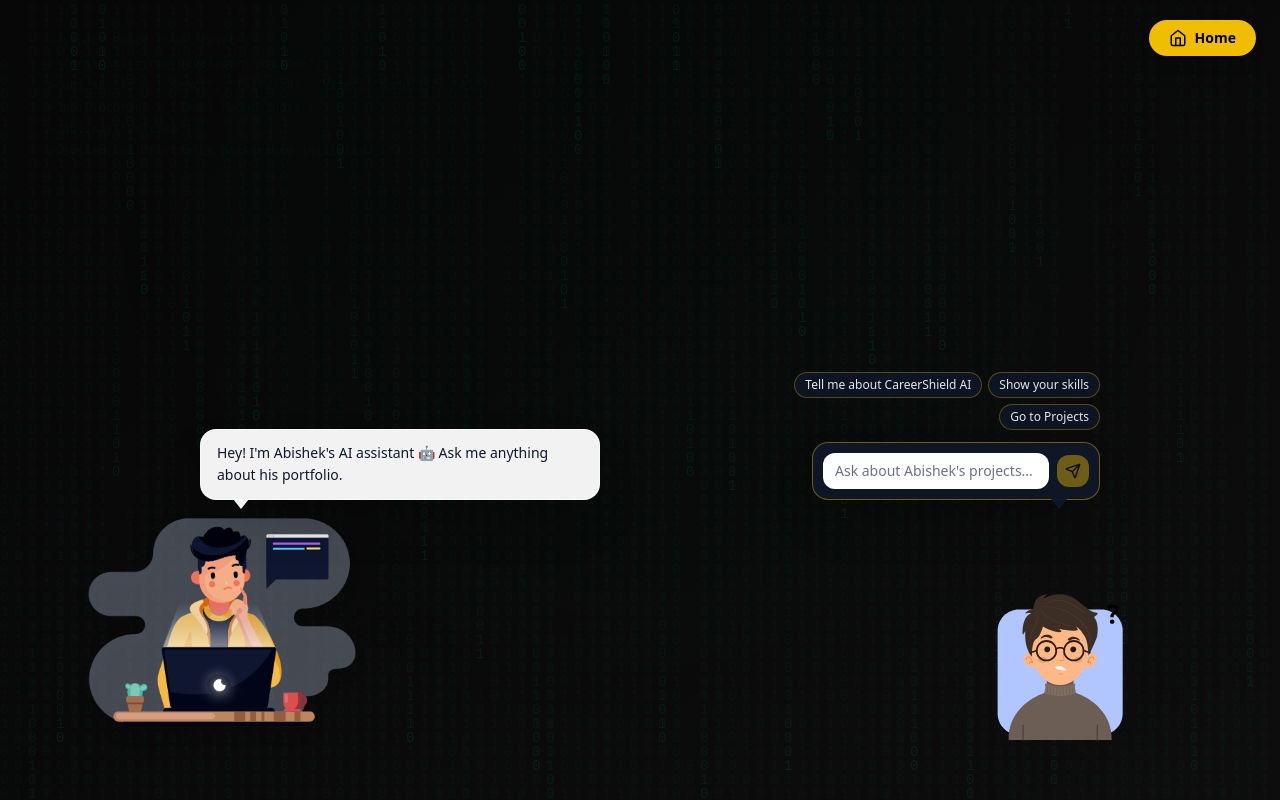
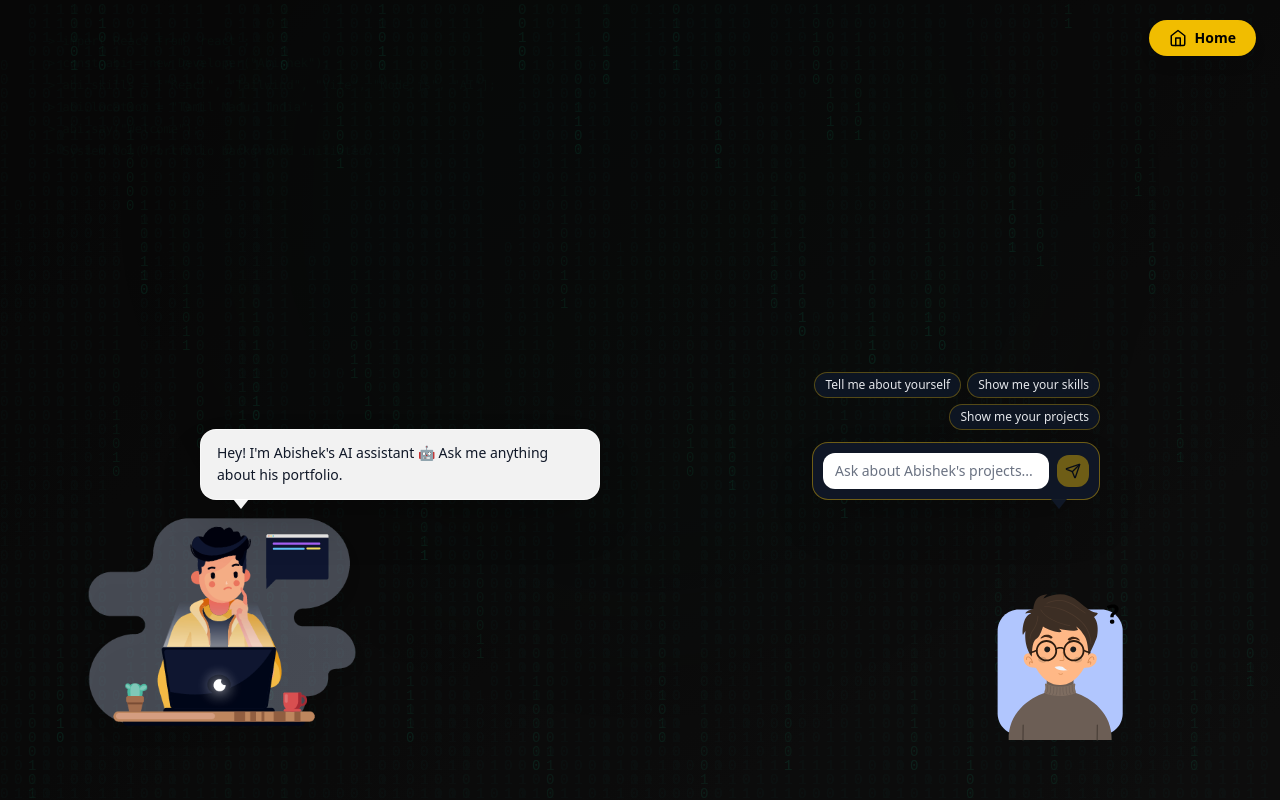
Before and after one commit to abisheks2004/abishek-portfolio, a React (Vite) app: page / in a window 1280 px wide. Built offline with nearby package versions, Linux system fonts and the light colour scheme.

Commit message:
Update suggestions in Chat component

```diff
--- a/src/components/Chat.jsx
+++ b/src/components/Chat.jsx
@@ -31,11 +31,11 @@ export default function Chat({ setIntroDone }) {
     await respond(nextMessages);
   };
 
-  const suggestions = [
-    "Tell me about CareerShield AI",
-    "Show your skills",
-    "Go to Projects",
-  ];
+const suggestions = [
+  "Tell me about yourself",
+  "Show me your skills",
+  "Show me your projects",
+];
 
   return (
     <>
```
